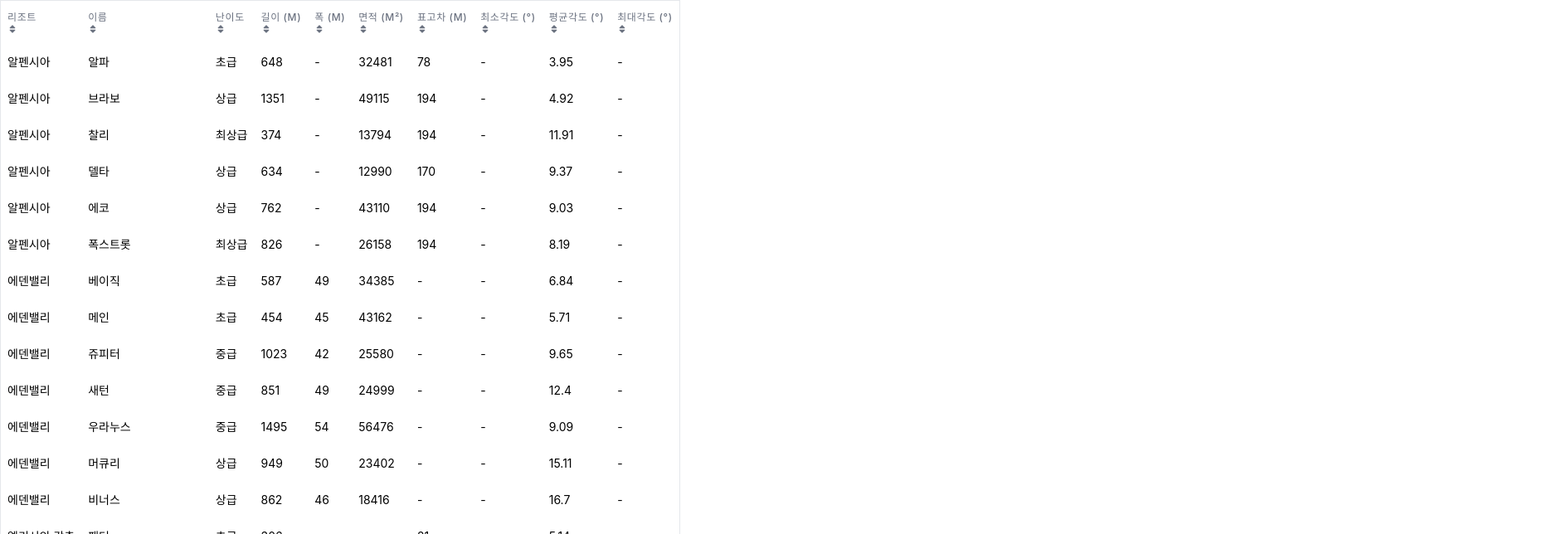
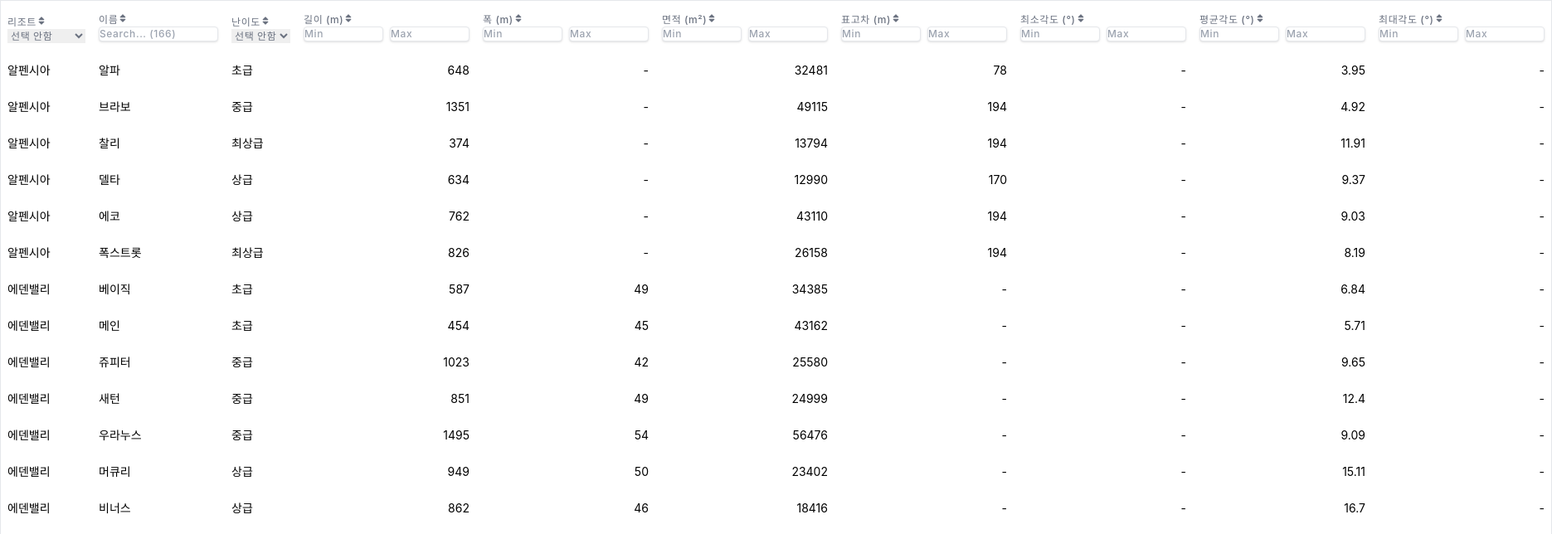
Before and after one commit to paulkim-xr/SkiWatch, a React (Create React App) app: page /SkiWatch/slopes in a window 1280 px wide. Shown: the top 644 px of the page at 83% size, 1871 px wide, since content can reach past the window. Built offline with nearby package versions, Linux system fonts and the light colour scheme.

Commit message:
Slope table update

```diff
--- a/public/404.html
+++ b/public/404.html
@@ -3,7 +3,7 @@
 
 <head>
     <meta charset="utf-8">
-    <title>Single Page Apps for GitHub Pages</title>
+    <title>SKi Watch</title>
     <script type="text/javascript">
         // Single Page Apps for GitHub Pages
         // MIT License
--- a/src/data/alpensia/slopes.ts
+++ b/src/data/alpensia/slopes.ts
@@ -29,7 +29,7 @@ export const slopes: Slope[] = [
             ko: "브라보",
             en: "Bravo"
         },
-        difficulty: Difficulty.ADVANCED,
+        difficulty: Difficulty.INTERMEDIATE,
         length: 1351,
         width: undefined,
         area: 49115,
--- a/src/data/gangchon/slopes.ts
+++ b/src/data/gangchon/slopes.ts
@@ -14,8 +14,8 @@ export const slopes: Slope[] = [
         length: 306,
         width: undefined,
         elevation: 116 - 95,
+        maxAngle: undefined,
         avgAngle: percentToDegree(9),
-        maxAngle: undefined,
         connectedSlopeIds: [],
         connectedLiftIds: [],
         area: undefined,
@@ -32,8 +32,8 @@ export const slopes: Slope[] = [
         length: 436,
         width: undefined,
         elevation: 129 - 95,
-        avgAngle: percentToDegree(13),
-        maxAngle: undefined,
+        avgAngle: undefined,
+        maxAngle: percentToDegree(13),
         connectedSlopeIds: [],
         connectedLiftIds: [],
         area: undefined,
@@ -50,8 +50,8 @@ export const slopes: Slope[] = [
         length: 1500,
         width: undefined,
         elevation: 260 - 95,
-        avgAngle: percentToDegree(23),
-        maxAngle: undefined,
+        maxAngle: percentToDegree(23),
+        avgAngle: undefined,
         connectedSlopeIds: [],
         connectedLiftIds: [],
         area: undefined,
@@ -68,8 +68,8 @@ export const slopes: Slope[] = [
         length: 1032,
         width: undefined,
         elevation: 260 - 95,
-        avgAngle: percentToDegree(35),
-        maxAngle: undefined,
+        maxAngle: percentToDegree(35),
+        avgAngle: undefined,
         connectedSlopeIds: [],
         connectedLiftIds: [],
         area: undefined,
@@ -86,8 +86,8 @@ export const slopes: Slope[] = [
         length: 1045,
         width: undefined,
         elevation: 260 - 88,
-        avgAngle: percentToDegree(31),
-        maxAngle: undefined,
+        maxAngle: percentToDegree(31),
+        avgAngle: undefined,
         connectedSlopeIds: [],
         connectedLiftIds: [],
         area: undefined,
@@ -104,8 +104,8 @@ export const slopes: Slope[] = [
         length: 945,
         width: undefined,
         elevation: 260 - 88,
-        avgAngle: percentToDegree(33),
-        maxAngle: undefined,
+        maxAngle: percentToDegree(33),
+        avgAngle: undefined,
         connectedSlopeIds: [],
         connectedLiftIds: [],
         area: undefined,
@@ -122,8 +122,8 @@ export const slopes: Slope[] = [
         length: 1175,
         width: undefined,
         elevation: 260 - 140,
-        avgAngle: percentToDegree(16),
-        maxAngle: undefined,
+        maxAngle: percentToDegree(16),
+        avgAngle: undefined,
         connectedSlopeIds: [],
         connectedLiftIds: [],
         area: undefined,
@@ -140,8 +140,8 @@ export const slopes: Slope[] = [
         length: 518,
         width: undefined,
         elevation: 212 - 88,
-        avgAngle: percentToDegree(52),
-        maxAngle: undefined,
+        maxAngle: percentToDegree(52),
+        avgAngle: undefined,
         connectedSlopeIds: [],
         connectedLiftIds: [],
         area: undefined,
@@ -158,8 +158,8 @@ export const slopes: Slope[] = [
         length: 524,
         width: undefined,
         elevation: undefined,
-        avgAngle: percentToDegree(54),
-        maxAngle: undefined,
+        maxAngle: percentToDegree(54),
+        avgAngle: undefined,
         connectedSlopeIds: [],
         connectedLiftIds: [],
         area: undefined,
--- a/src/data/phoenix/data.ts
+++ b/src/data/phoenix/data.ts
@@ -5,7 +5,7 @@ import { streams } from "./streams";
 
 const Phoenix: Resort = {
     name: {
-        ko: "휘닉스팤크",
+        ko: "휘닉스파크",
         en: "Phoenix Park"
     },
     homepage: "https://phoenixhnr.co.kr/page/main/pyeongchang?q%5BhmpgDivCd%5D=PP&page=1&size=4",
--- a/src/ui/SlopeTable.tsx
+++ b/src/ui/SlopeTable.tsx
@@ -1,8 +1,10 @@
 import {
     Column,
+    ColumnFiltersState,
     createColumnHelper,
     flexRender,
     getCoreRowModel,
+    getFacetedUniqueValues,
     getFilteredRowModel,
     getSortedRowModel,
     RowData,
@@ -18,7 +20,7 @@ type SlopeRow = {
     id: number;
     resort: Name;
     name: Name;
-    difficulty: Difficulty;
+    difficulty: string;
     length: number | undefined; // m
     width: number | undefined; // m
     area: number | undefined; //  m^2
@@ -32,27 +34,10 @@ type SlopeRow = {
 
 const columnHelper = createColumnHelper<SlopeRow>();
 
-const sortDifficulties: SortingFn<SlopeRow> = (rowA, rowB, _columnId) => {
-    const difficultyOrder = [
-        Difficulty.BEGINNER,
-        Difficulty.BE_IN,
-        Difficulty.INTERMEDIATE,
-        Difficulty.IN_AD,
-        Difficulty.ADVANCED,
-        Difficulty.EXPERT,
-        Difficulty.PARK,
-    ];
-
-    const difficultyA = rowA.original.difficulty;
-    const difficultyB = rowB.original.difficulty;
-
-    return difficultyOrder.indexOf(difficultyA) - difficultyOrder.indexOf(difficultyB);
-}
-
 declare module '@tanstack/react-table' {
     //allows us to define custom properties for our columns
     interface ColumnMeta<TData extends RowData, TValue> {
-        filterVariant?: 'text' | 'range' | 'select'
+        filterVariant?: 'text' | 'range' | 'select' | 'difficulty' | 'resort'
     }
 }
 
@@ -65,9 +50,11 @@ function Filter({ column }: { column: Column<any, unknown> }) {
         () =>
             filterVariant === 'range'
                 ? []
-                : Array.from(column.getFacetedUniqueValues().keys())
-                    .sort()
-                    .slice(0, 5000),
+                : filterVariant === 'difficulty'
+                ? ["초급", "초중급", "중급", "중상급", "상급", "최상급", "파크"]
+                : Array.from(column.getFacetedUniqueValues().keys()).sort(),
+
+                // : Array.from(column.getFacetedUniqueValues().keys()),
         [column.getFacetedUniqueValues(), filterVariant]
     )
 
@@ -105,12 +92,28 @@ function Filter({ column }: { column: Column<any, unknown> }) {
             </div>
             <div className="h-1" />
         </div>
-    ) : filterVariant === 'select' ? (
+    ) : filterVariant === 'select' || filterVariant === 'difficulty' ? (
         <select
             onChange={e => column.setFilterValue(e.target.value)}
             value={columnFilterValue?.toString()}
         >
-            <option value="">All</option>
+            <option value="">선택 안함</option>
+            {sortedUniqueValues.map(value => (
+                //dynamically generated select options from faceted values feature
+                <option value={value} key={value}>
+                    {value}
+                </option>
+            ))}
+        </select>
+    ) : filterVariant === 'resort' ? (
+        <select
+            onChange={e => {
+                column.setFilterValue(e.target.value)
+                console.log(e.target.value)
+            }}
+            value={columnFilterValue?.toString()}
+        >
+            <option value="">선택 안함</option>
             {sortedUniqueValues.map(value => (
                 //dynamically generated select options from faceted values feature
                 <option value={value} key={value}>
@@ -177,7 +180,15 @@ function SlopeTable({ resorts }: { resorts: Resort[] }) {
                     id: slope.id,
                     resort: resort.name,
                     name: slope.name,
-                    difficulty: slope.difficulty,
+                    difficulty: {
+                        [Difficulty.BEGINNER]: "초급",
+                        [Difficulty.BE_IN]: "초중급",
+                        [Difficulty.INTERMEDIATE]: "중급",
+                        [Difficulty.IN_AD]: "중상급",
+                        [Difficulty.ADVANCED]: "상급",
+                        [Difficulty.EXPERT]: "최상급",
+                        [Difficulty.PARK]: "파크",
+                    }[slope.difficulty],
                     length: slope.length,
                     width: slope.width,
                     area: slope.area,
@@ -192,83 +203,113 @@ function SlopeTable({ resorts }: { resorts: Resort[] }) {
         });
     });
     const [sorting, setSorting] = useState<SortingState>([]);
+    const [columnFilters, setColumnFilters] = useState<ColumnFiltersState>([]);
+
+    const diffSorting: SortingFn<SlopeRow> = (rowA, rowB, _columnId) => {
+        const statusA = rowA.original.difficulty
+        const statusB = rowB.original.difficulty
+        const statusOrder = ["초급", "초중급", "중급", "중상급", "상급", "최상급", "파크"]
+        return statusOrder.indexOf(statusA) - statusOrder.indexOf(statusB)
+    }
 
     const columns = [
-        columnHelper.accessor('resort', {
+        columnHelper.accessor('resort.ko', {
             header: "리조트",
-            cell: info => info.getValue().ko,
+            cell: info => info.getValue(),
             enableSorting: true,
+            filterFn: "equalsString",
             meta: {
-                filterVariant: 'select',
+                filterVariant: "resort"
             }
         }),
-        columnHelper.accessor('name', {
+        columnHelper.accessor('name.ko', {
             header: "이름",
-            cell: info => info.getValue().ko,
+            cell: info => info.getValue(),
             enableSorting: true,
+            filterFn: "includesString",
+            meta: {
+                filterVariant: "text"
+            }
         }),
         columnHelper.accessor('difficulty', {
             header: "난이도",
             enableSorting: true,
             sortDescFirst: false,
-            cell: info => {
-                const difficulty = info.getValue();
-                return {
-                    [Difficulty.BEGINNER]: "초급",
-                    [Difficulty.BE_IN]: "초중급",
-                    [Difficulty.INTERMEDIATE]: "중급",
-                    [Difficulty.IN_AD]: "중상급",
-                    [Difficulty.ADVANCED]: "상급",
-                    [Difficulty.EXPERT]: "최상급",
-                    [Difficulty.PARK]: "파크",
-                }[difficulty];
-            },
-            sortingFn: sortDifficulties,
+            sortingFn: diffSorting,
+            filterFn: "equals",
             meta: {
-                filterVariant: 'select',
+                filterVariant: "difficulty",
             }
         }),
         columnHelper.accessor('length', {
             header: "길이 (m)",
-            cell: info => info.getValue() ? `${info.getValue()}` : '-',
+            cell: info => <div className="text-right">{info.getValue() ? `${info.getValue()}` : '-'}</div>,
             enableSorting: true,
             sortUndefined: 'last',
+            filterFn: "inNumberRange",
+            meta: {
+                filterVariant: "range"
+            }
         }),
         columnHelper.accessor('width', {
             header: "폭 (m)",
-            cell: info => info.getValue() ? `${info.getValue()}` : '-',
+            cell: info => <div className="text-right">{info.getValue() ? `${info.getValue()}` : '-'}</div>,
             enableSorting: true,
             sortUndefined: 'last',
+            filterFn: "inNumberRange",
+            meta: {
+                filterVariant: "range"
+            }
         }),
         columnHelper.accessor('area', {
             header: "면적 (m²)",
-            cell: info => info.getValue() ? `${info.getValue()}` : '-',
+            cell: info => <div className="text-right">{info.getValue() ? `${info.getValue()}` : '-'}</div>,
             enableSorting: true,
             sortUndefined: 'last',
+            filterFn: "inNumberRange",
+            meta: {
+                filterVariant: "range"
+            }
         }),
         columnHelper.accessor('elevation', {
             header: "표고차 (m)",
-            cell: info => info.getValue() ? `${info.getValue()}` : '-',
+            cell: info => <div className="text-right">{info.getValue() ? `${info.getValue()}` : '-'}</div>,
             enableSorting: true,
             sortUndefined: 'last',
+            filterFn: "inNumberRange",
+            meta: {
+                filterVariant: "range"
+            }
         }),
         columnHelper.accessor('minAngle', {
             header: "최소각도 (°)",
-            cell: info => info.getValue() ? `${info.getValue()}` : '-',
+            cell: info => <div className="text-right">{info.getValue() ? `${info.getValue()}` : '-'}</div>,
             enableSorting: true,
             sortUndefined: 'last',
+            filterFn: "inNumberRange",
+            meta: {
+                filterVariant: "range"
+            }
         }),
         columnHelper.accessor('avgAngle', {
             header: "평균각도 (°)",
-            cell: info => info.getValue() ? `${info.getValue()}` : '-',
+            cell: info => <div className="text-right">{info.getValue() ? `${info.getValue()}` : '-'}</div>,
             enableSorting: true,
             sortUndefined: 'last',
+            filterFn: "inNumberRange",
+            meta: {
+                filterVariant: "range"
+            }
         }),
         columnHelper.accessor('maxAngle', {
             header: "최대각도 (°)",
-            cell: info => info.getValue() ? `${info.getValue()}` : '-',
+            cell: info => <div className="text-right">{info.getValue() ? `${info.getValue()}` : '-'}</div>,
             enableSorting: true,
             sortUndefined: 'last',
+            filterFn: "inNumberRange",
+            meta: {
+                filterVariant: "range"
+            }
         }),
     ];
 
@@ -277,37 +318,43 @@ function SlopeTable({ resorts }: { resorts: Resort[] }) {
         columns,
         filterFns: {},
         state: {
-            sorting,
+            sorting, columnFilters,
         },
         onSortingChange: setSorting,
+        onColumnFiltersChange: setColumnFilters,
         getCoreRowModel: getCoreRowModel<SlopeRow>(),
         getFilteredRowModel: getFilteredRowModel<SlopeRow>(),
         getSortedRowModel: getSortedRowModel<SlopeRow>(),
+        getFacetedUniqueValues: getFacetedUniqueValues<SlopeRow>(),
     });
 
     return (
         <table className='overflow-x-auto rounded-md border'>
-            <thead>
+            <thead style={{position: 'sticky', top: 3, background: 'white'}}>
                 {table.getHeaderGroups().map(headerGroup => (
                     <tr key={headerGroup.id}>
                         {headerGroup.headers.map(header => (
                             <th
                                 key={header.id}
-                                className='px-2 py-3 text-left text-xs font-medium text-gray-500 uppercase tracking-wider'
-                                onClick={header.column.getToggleSortingHandler()}
+                                className='px-2 py-3 text-left text-xs font-medium text-gray-500 tracking-wider'
                             >
-                                <div className={header.column.getCanSort() ? 'cursor-pointer select-none' : ''}>
-                                    {flexRender(
-                                        header.column.columnDef.header,
-                                        header.getContext()
-                                    )}
+                                <div
+                                    className={header.column.getCanSort() ? 'flex flex-row cursor-pointer select-none' : 'flex flex-row'}
+                                    onClick={header.column.getToggleSortingHandler()}
+                                >
+                                    <div>
+                                        {flexRender(
+                                            header.column.columnDef.header,
+                                            header.getContext()
+                                        )}
+                                    </div>
                                     {{
                                         asc: <FaSortUp />,
                                         desc: <FaSortDown />,
                                     }[header.column.getIsSorted() as string] ?? null}
-                                    {header.column.getCanFilter() ?? <Filter column={header.column} />}
-                                    {header.column.getCanSort() && !header.column.getIsSorted() && <FaSort />}
+                                    {header.column.getCanSort() && !header.column.getIsSorted() ? <FaSort /> : null}
                                 </div>
+                                {header.column.getCanFilter() ? <Filter column={header.column} /> : null}
                             </th>
                         ))}
                     </tr>
--- /dev/null
+++ b/src/ui/TableExample.js
@@ -0,0 +1,85 @@
+import {
+  createColumnHelper,
+  flexRender,
+  getCoreRowModel,
+  getFacetedUniqueValues,
+  getFilteredRowModel,
+  getSortedRowModel,
+  useReactTable
+} from "@tanstack/react-table";
+import { useState } from "react";
+import { tableData } from "./tableData";
+import TableHeader from "./TableHeader";
+import "./styles.css";
+
+function App() {
+  const [data] = useState([...tableData]);
+
+  const columnHelper = createColumnHelper();
+  const columns = [
+    columnHelper.accessor("name", {
+      header: "이름",
+      filterFn: "equalsString",
+      size: 60
+    }),
+    columnHelper.accessor("phone", {
+      header: "휴대폰",
+      enableColumnFilter: false,
+      size: 300,
+      enableSorting: false,
+      cell: ({ renderValue }) =>
+        renderValue().replace(/(\d{3})(\d{3,4})(\d{4})/, "$1-$2-$3")
+    }),
+    columnHelper.accessor("birth", {
+      header: "생년월일",
+      enableColumnFilter: false,
+      size: 80
+    }),
+    columnHelper.accessor("register_date", {
+      header: "등록일",
+      enableColumnFilter: false,
+      size: 120
+    }),
+    columnHelper.accessor("last_edit_date", {
+      header: "최종수정일",
+      enableColumnFilter: false,
+      size: 120
+    })
+  ];
+
+  const table = useReactTable({
+    data,
+    columns,
+    getCoreRowModel: getCoreRowModel(),
+    getSortedRowModel: getSortedRowModel(),
+    getFilteredRowModel: getFilteredRowModel(),
+    getFacetedUniqueValues: getFacetedUniqueValues()
+  });
+
+  return (
+    <table>
+      <thead>
+        {table.getHeaderGroups().map((headerGroup) => (
+          <tr key={headerGroup.id}>
+            {headerGroup.headers.map((header) => (
+              <TableHeader header={header} key={header.id} />
+            ))}
+          </tr>
+        ))}
+      </thead>
+      <tbody>
+        {table.getRowModel().rows.map((row) => (
+          <tr key={row.id}>
+            {row.getVisibleCells().map((cell) => (
+              <td key={cell.id}>
+                {flexRender(cell.column.columnDef.cell, cell.getContext())}
+              </td>
+            ))}
+          </tr>
+        ))}
+      </tbody>
+    </table>
+  );
+}
+
+export default App;
--- /dev/null
+++ b/src/ui/TableHeader.jsx
@@ -0,0 +1,76 @@
+import { flexRender } from "@tanstack/react-table";
+import { useMemo } from "react";
+import { FaSort, FaSortUp, FaSortDown } from "react-icons/fa";
+import styled from "styled-components";
+
+function TableHeader({ header }) {
+  const sortedUniqueValues = useMemo(
+    () => Array.from(header.column.getFacetedUniqueValues().keys()).sort(),
+    [header.column]
+  );
+
+  const onFilterChange = (value) => {
+    if (value === "null") {
+      header.column.setFilterValue(null);
+    } else {
+      header.column.setFilterValue(value);
+    }
+  };
+
+  return (
+    <th key={header.id}>
+      <ThWrapper>
+        <Sorter
+          width={header.getSize()}
+          isSortable={header.column.getCanSort()}
+          onClick={header.column.getToggleSortingHandler()}
+        >
+          {header.isPlaceholder
+            ? null
+            : flexRender(header.column.columnDef.header, header.getContext())}
+          {
+            {
+              asc: <FaSortUp />,
+              desc: <FaSortDown />
+            }[header.column.getIsSorted()]
+          }
+          {header.column.getCanSort() && !header.column.getIsSorted() ? (
+            <FaSort />
+          ) : null}
+        </Sorter>
+        <ColumnFilter>
+          {header.column.getCanFilter() ? (
+            <select
+              onChange={({ currentTarget: { value } }) => onFilterChange(value)}
+            >
+              <option value="null">선택 안함</option>
+              {sortedUniqueValues.map((value) => (
+                <option key={value}>{value}</option>
+              ))}
+            </select>
+          ) : null}
+        </ColumnFilter>
+      </ThWrapper>
+    </th>
+  );
+}
+
+const ThWrapper = styled.div`
+  display: flex;
+  flex-direction: column;
+  justify-content: center;
+  align-items: center;
+  gap: 4px;
+`;
+const Sorter = styled.div`
+  width: ${({ width }) => width};
+  cursor: ${({ isSortable }) => (isSortable ? "pointer" : "default")};
+`;
+const ColumnFilter = styled.div`
+  select {
+    border: none;
+    background-color: transparent;
+  }
+`;
+
+export default TableHeader;
--- /dev/null
+++ b/src/ui/tableData.js
@@ -0,0 +1,44 @@
+export const tableData = [
+  {
+    name: "김민수",
+    phone: "01012345678",
+    birth: "830309",
+    register_date: "2022-04-06",
+    last_edit_date: "2022-08-24"
+  },
+  {
+    name: "최박수",
+    phone: "01098765432",
+    birth: "910201",
+    register_date: "2022-04-08",
+    last_edit_date: "2022-08-25"
+  },
+  {
+    name: "박홍수",
+    phone: "01018568452",
+    birth: "960910",
+    register_date: "2022-03-01",
+    last_edit_date: "2022-08-25"
+  },
+  {
+    name: "정형수",
+    phone: "01068762452",
+    birth: "881203",
+    register_date: "2022-06-01",
+    last_edit_date: "2022-08-25"
+  },
+  {
+    name: "하동훈",
+    phone: "01063752412",
+    birth: "991010",
+    register_date: "2022-05-30",
+    last_edit_date: "2022-08-22"
+  },
+  {
+    name: "김홍철",
+    phone: "01012752412",
+    birth: "921011",
+    register_date: "2022-05-30",
+    last_edit_date: "2022-08-22"
+  }
+];
```
